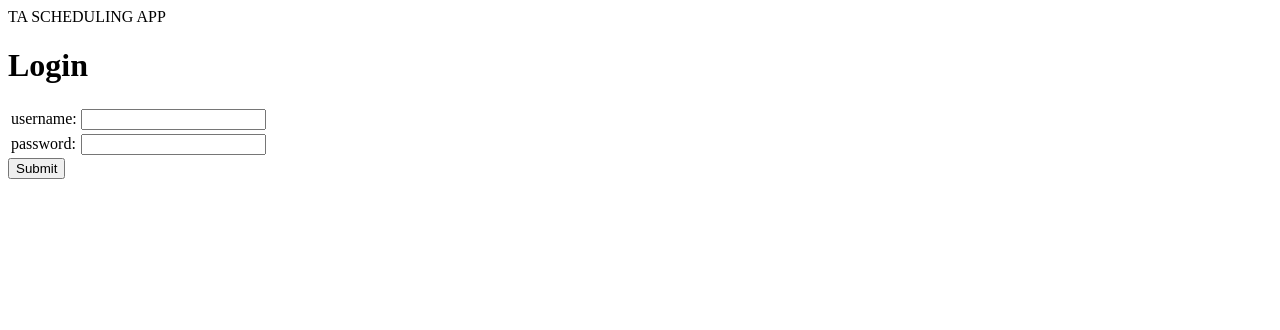
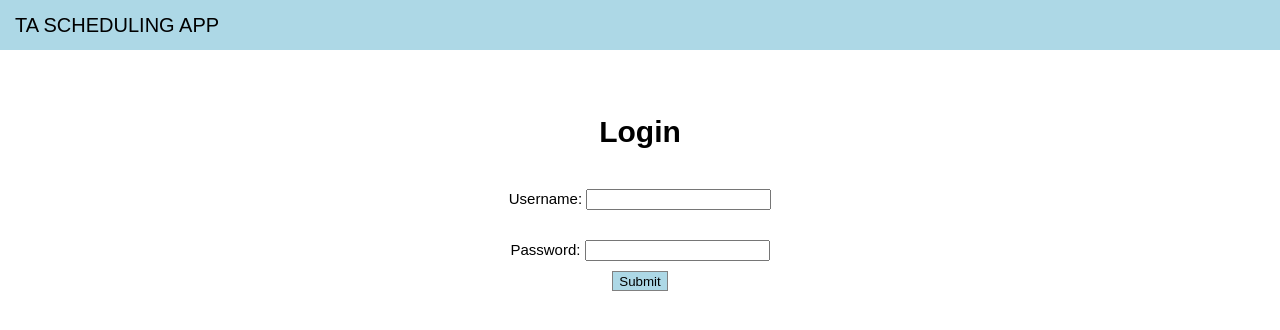
Before and after one commit to lovelac6/TA_Scheduler, a Django app: page / in a window 1280 px wide. Shown: the top 330 px of the page. Run offline with Django 3.2, Linux system fonts and the light colour scheme.

Commit message:
Added main.css and hooked up to login.html

```diff
--- /dev/null
+++ b/TA_Scheduler/static/css/main.css
@@ -0,0 +1,39 @@
+body {
+	font-family: Arial, Helvetica, sans-serif;
+	font-size: 20px;
+	margin: 0;
+}
+
+.header {
+	width: 100%;
+	height: 50px;
+	background-color: lightblue;
+	display: flex;
+	align-items: center;
+	justify-content: space-between;
+}
+
+.header div {
+	padding: 15px;
+}
+
+.content {
+	padding-top: 45px;
+	width: 100%;
+	display: flex;
+	flex-direction: column;
+	align-items: center;
+	font-size: 15px;
+}
+
+.content div {
+	padding: 10px;
+	margin-top: 10px;
+}
+
+.button {
+	text-align: center;
+	height:20px;
+	background-color: lightblue;
+	border: 1px gray solid;
+}
--- a/TA_Scheduler/templates/login.html
+++ b/TA_Scheduler/templates/login.html
@@ -1,22 +1,23 @@
+{% load static %}
 <!DOCTYPE html>
 <html lang="en">
 <head>
     <meta charset="UTF-8">
-    <!-- Add css file link here -->
+    <link rel="stylesheet" href="{% static 'css/main.css' %}">
     <title>Login</title>
 </head>
 <body>
 	<div class='header'>
 		<div>TA SCHEDULING APP</div>
 	</div>
-    <h1>Login</h1>
     <form action="/" method="post">
         {% csrf_token %}
-        <table>
-            <tr><td>username: </td><td><input type="text" name="name"></td></tr>
-            <tr><td>password: </td><td><input type="password" name="password"></td></tr>
-        </table>
-        <input type="submit">
+        <div class='content'>
+            <h1>Login</h1>
+			<div>Username: <input type="text" name="name"></div>
+			<div>Password: <input type="password" name="password"></div>
+            <input class='button' type="submit">
+	    </div>
     </form>
     {{ message }}
 </body>
--- a/djangoProject1/settings.py
+++ b/djangoProject1/settings.py
@@ -120,6 +120,9 @@ USE_TZ = True
 # https://docs.djangoproject.com/en/3.2/howto/static-files/
 
 STATIC_URL = '/static/'
+STATICFILES_DIRS = (str(
+    BASE_DIR.joinpath('static')
+),)
 
 # Default primary key field type
 # https://docs.djangoproject.com/en/3.2/ref/settings/#default-auto-field
```
